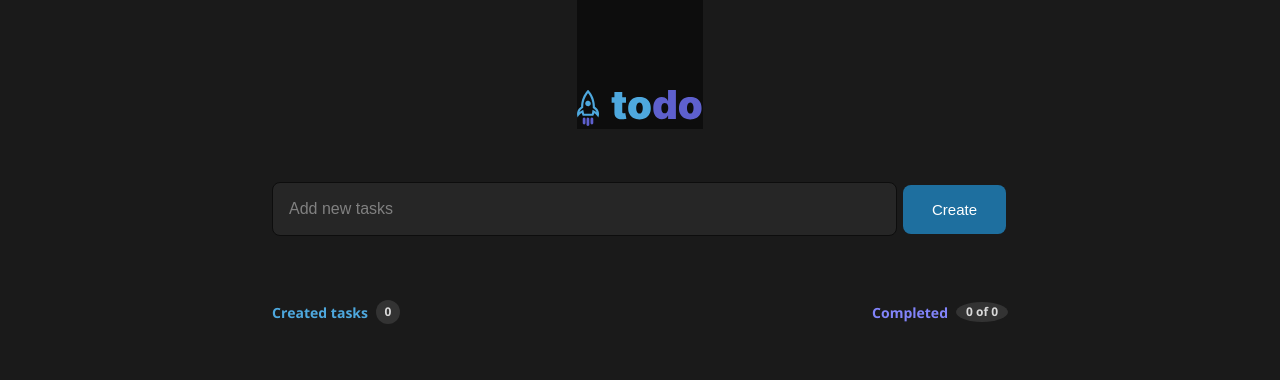
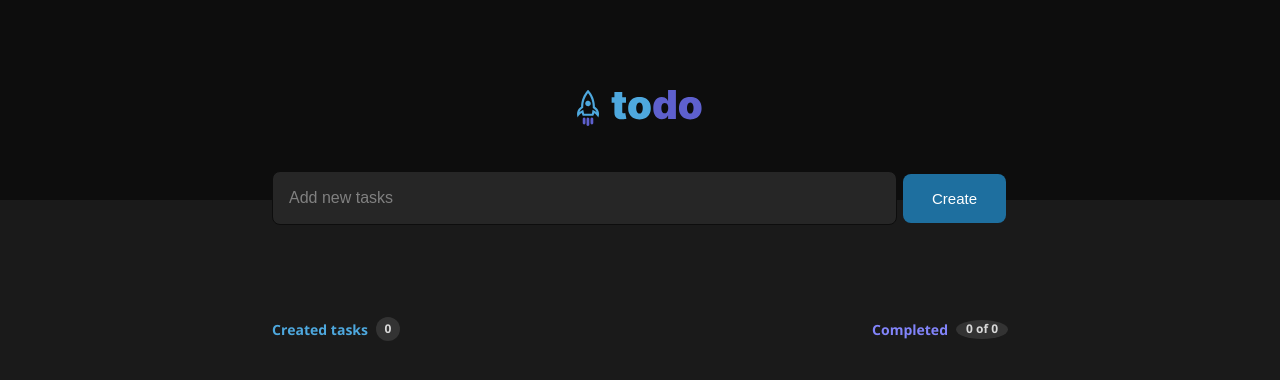
Before and after one commit to Guizzs26/todo-list-v2, a React (Vite) app: page / in a window 1280 px wide. Shown: the top 380 px of the page. Built offline with nearby package versions, Linux system fonts and the light colour scheme.

Commit message:
refactor: organazing the code

```diff
--- a/src/components/Header/Header.jsx
+++ b/src/components/Header/Header.jsx
@@ -1,5 +1,5 @@
+import styles from "./header.module.css";
 import logo from "../../assets/todoLogo.svg";
-import styles from "./header.module.css";
 
 function Header() {
   return (
--- a/src/components/Header/header.module.css
+++ b/src/components/Header/header.module.css
@@ -1,6 +1,11 @@
 /* Header layout and styles */
 
 .header {
+  width: 100%;
+  height: 20rem;
+
+  text-align: center;
+
   margin-bottom: 5.3rem;
   padding-top: 8rem;
 
--- a/src/components/Stats/stats.module.css
+++ b/src/components/Stats/stats.module.css
@@ -7,6 +7,7 @@
   justify-content: space-between;
   align-items: center;
 
+  margin-top: 6.4rem;
   margin-bottom: 2.4rem;
 }
 
@@ -60,9 +61,7 @@
   height: 2.4rem;
 }
 
-/*  */
-
 .completedTasksCount {
   width: 5.2rem;
-  height: 2rem;
+  height: 1.9rem;
 }
--- a/src/components/TodoAddForm/TodoAddForm.jsx
+++ b/src/components/TodoAddForm/TodoAddForm.jsx
@@ -1,4 +1,5 @@
 /* eslint-disable react/prop-types */
+
 import styles from "./todoaddform.module.css";
 
 import { useState } from "react";
--- a/src/components/TodoAddForm/todoaddform.module.css
+++ b/src/components/TodoAddForm/todoaddform.module.css
@@ -1,3 +1,5 @@
+/* Form container layout */
+
 .addForm {
   width: 100%;
   height: 5.4rem;
@@ -6,8 +8,13 @@
   align-items: center;
   gap: 0.6rem;
 
+  position: absolute;
+  top: -82px;
+
   margin-bottom: 6.4rem;
 }
+
+/* Input styles */
 
 .addTaskInput {
   width: 62.5rem;
@@ -40,6 +47,8 @@
   border: 2px solid #1e6f9f;
 }
 
+/* Btn form styles */
+
 .addBtn {
   width: 10.3rem;
 
--- a/src/components/TodoApp.jsx
+++ b/src/components/TodoApp.jsx
@@ -23,6 +23,7 @@ function TodoApp() {
   return (
     <>
       <Header />
+      <div className="container">
         <TodoAddForm onAddTask={handleAddTask} />
         <Stats tasks={tasks} />
         <TodoList
@@ -30,6 +31,7 @@ function TodoApp() {
           onDeleteTask={handleDeleteTask}
           onToggleTask={handleToggleTask}
         />
+      </div>
     </>
   );
 }
--- a/src/components/TodoItem/todoitem.module.css
+++ b/src/components/TodoItem/todoitem.module.css
@@ -1,3 +1,5 @@
+/* Task item layout */
+
 .taskItem {
   width: 100%;
 
@@ -14,12 +16,16 @@
   background-color: #262626;
 }
 
+/* Checkbox and description box layout */
+
 .checkboxCheckboxText {
   display: flex;
   align-items: center;
   flex-grow: 1;
   gap: 1.2rem;
 }
+
+/* task description styles */
 
 .taskDescription {
   font-size: 1.6rem;
@@ -36,6 +42,8 @@
   color: #808080;
 }
 
+/* Delete btn and icon styles*/
+
 .deleteBtn {
   border: none;
   background: none;
@@ -49,7 +57,7 @@
   height: 2.4rem;
 }
 
-/*  */
+/* Checkbox styles */
 
 input[type="checkbox"] {
   width: 2.4rem;
@@ -86,6 +94,6 @@ input[type="checkbox"]:checked::after {
 
   transform: translate(-50%, -60%) rotate(50deg);
 
-  border: solid white;
+  border: solid #fff;
   border-width: 0 2px 2px 0;
 }
--- a/src/components/TodoList/todolist.module.css
+++ b/src/components/TodoList/todolist.module.css
@@ -1,3 +1,5 @@
+/* Task list layout */
+
 .taskList {
   width: 100%;
 
--- a/src/components/TodoWrapper.jsx
+++ b/src/components/TodoWrapper.jsx
@@ -2,7 +2,7 @@ import TodoApp from "./TodoApp";
 
 function TodoWrapper() {
   return (
-    <div className="container">
+    <div>
       <TodoApp />
     </div>
   );
--- a/src/styles/index.css
+++ b/src/styles/index.css
@@ -26,7 +26,7 @@ body {
   background-color: #1a1a1a;
 }
 
-/* Container box */
+/* Main container box */
 
 .container {
   width: 100%;
@@ -37,5 +37,7 @@ body {
   justify-content: center;
   align-items: center;
 
+  position: relative;
+
   margin: 0 auto;
 }
```
Lines whose indentation alone changed are shown as unchanged.
